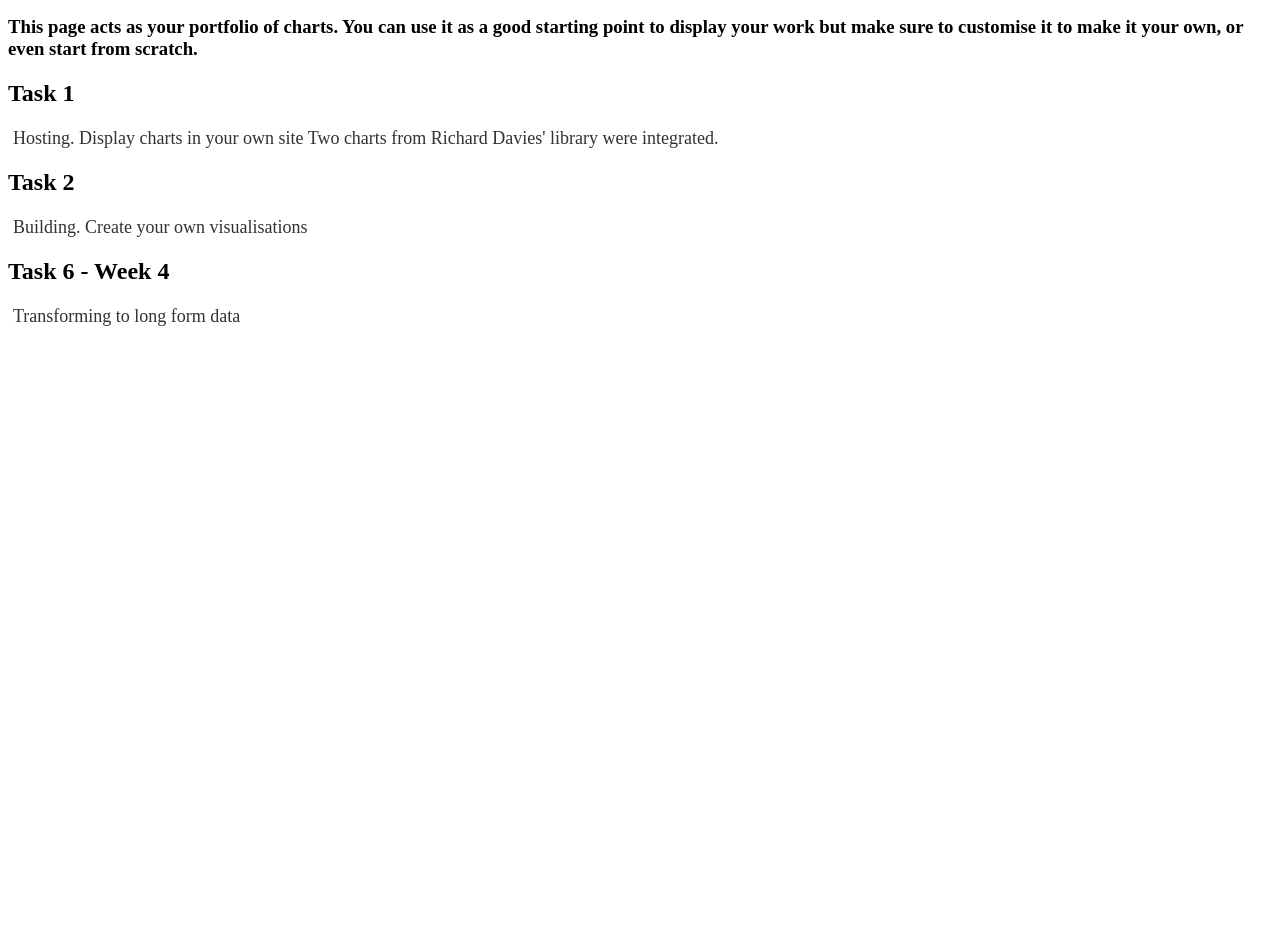
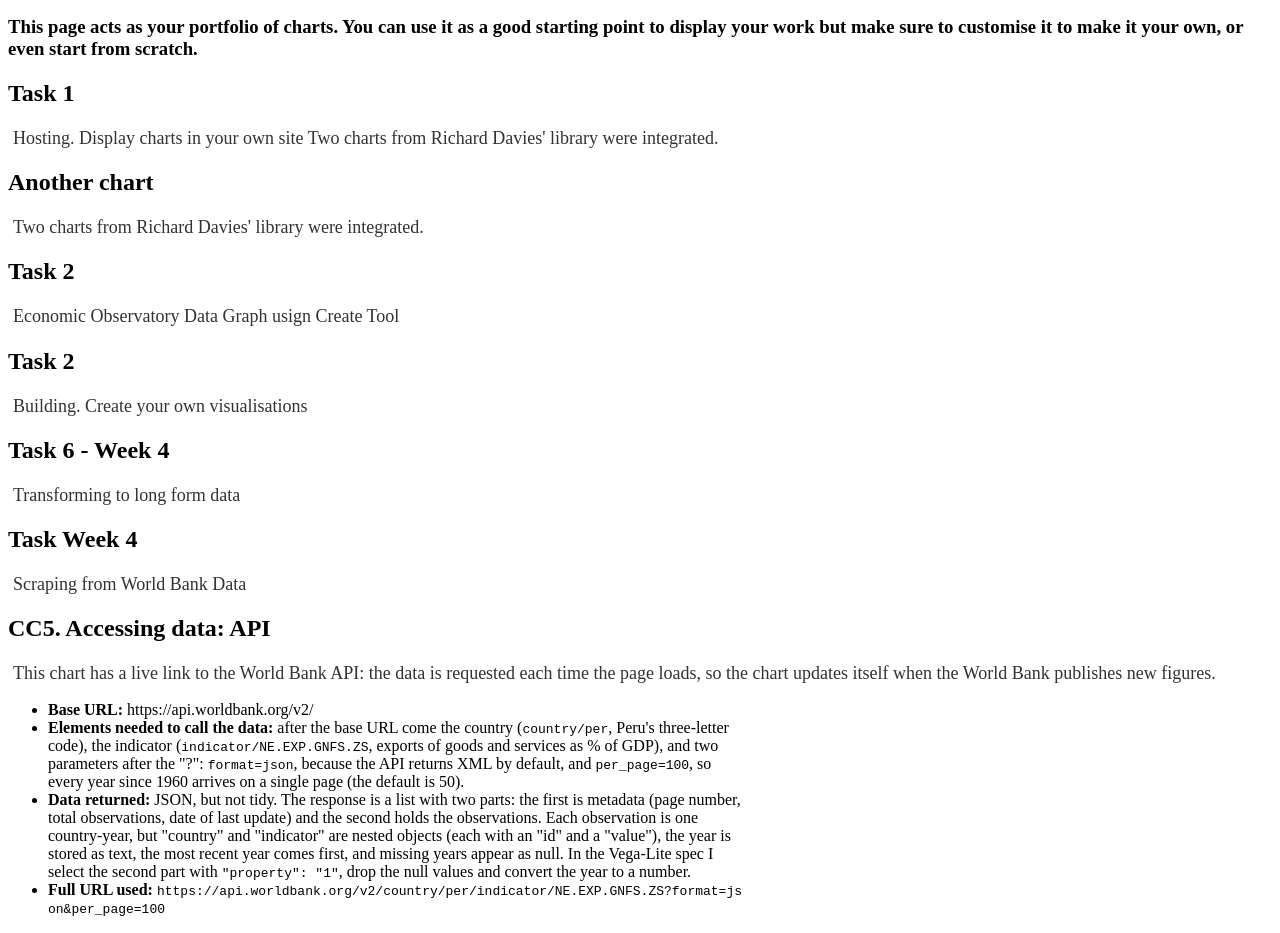
Before and after one commit to valerymaco/valerymaco.github.io, a plain HTML site: page index.html in a window 1280 px wide. Shown: the part 131-1064 px from the top of the page. Before the commit the page ends 800 px from the top, so only its background shows below. Drawn offline with Linux system fonts and the light colour scheme; a script that the page names is missing.

Commit message:
Add files via upload

```diff
--- a/index.html
+++ b/index.html
@@ -60,7 +60,6 @@ if you find that useful -->
     </h3>
 
     <!-- We're organising the page into sections, with each section containing a chart, title and a description -->
-    <section>
         <div class="chart-description">
             <h2>Task 1</h2>
             <p> <!-- This is a paragraph, it's the main way to display text on a web page -->
@@ -71,9 +70,29 @@ if you find that useful -->
 
         <!-- This element will contain our vega-lite chart -->
         <figure id="Location1"></figure> <!-- we give it an id so we can put a vega-lite graph here with VegaEmbed -->
+    </section>
+ <section>
+        <div class="chart-description">
+            <h2>Another chart</h2>
+            <p> <!-- This is a paragraph, it's the main way to display text on a web page -->
+                Two charts from Richard Davies' library were integrated.
+            </p>
+        </div>
+
+        <!-- This element will contain our vega-lite chart -->
+        <figure id="Location4"></figure> <!-- we give it an id so we can put a vega-lite graph here with VegaEmbed -->
+
+        <section>
+            <h2>Task 2</h2>
+            <p> <!-- This is a paragraph, it's the main way to display text on a web page -->
+                Economic Observatory Data Graph usign Create Tool
+            </p>
+        </div>
+
+        <!-- This element will contain our vega-lite chart -->
+        <figure id="Location3"></figure> <!-- we give it an id so we can put a vega-lite graph here with VegaEmbed -->
 
     </section>
-
     <section>
         <div class="chart-description">
             <h2>Task 2</h2>
@@ -98,13 +117,53 @@ if you find that useful -->
         <!-- This element will contain our vega-lite chart -->
         <figure id="Location6"></figure> <!-- we give it an id so we can put a vega-lite graph here with VegaEmbed -->
 
+ <section>
+        <div class="chart-description">
+            <h2>Task Week 4 </h2>
+            <p> <!-- This is a paragraph, it's the main way to display text on a web page -->
+                Scraping from World Bank Data
+            </p>
+        </div>
+
+        <!-- This element will contain our vega-lite chart -->
+        <figure id="Location7"></figure> <!-- we give it an id so we can put a vega-lite graph here with VegaEmbed -->
+
     </section>
-
     <!-- Do you want to add more sections? -->
         <!-- Try copying pasting the section above -->
         <!-- You'll need to change the id of the figure "<figure id="Location2"... -->
         <!-- ... and add a new variable for the graph spec in the script at the bottom of the page -->
 
+
+            <!-- ===================== CC5. ACCESSING DATA: API ===================== -->
+    <section>
+        <div class="chart-description">
+            <h2>CC5. Accessing data: API</h2>
+            <p>
+                This chart has a live link to the World Bank API: the data is requested each time the page loads,
+                so the chart updates itself when the World Bank publishes new figures.
+            </p>
+        </div>
+
+        <figure id="LocationAPI"></figure>
+
+        <ul style="max-width: 700px;">
+            <li><strong>Base URL:</strong> https://api.worldbank.org/v2/</li>
+            <li><strong>Elements needed to call the data:</strong> after the base URL come the country
+                (<code>country/per</code>, Peru's three-letter code), the indicator
+                (<code>indicator/NE.EXP.GNFS.ZS</code>, exports of goods and services as % of GDP), and two
+                parameters after the "?": <code>format=json</code>, because the API returns XML by default, and
+                <code>per_page=100</code>, so every year since 1960 arrives on a single page (the default is 50).</li>
+            <li><strong>Data returned:</strong> JSON, but not tidy. The response is a list with two parts: the
+                first is metadata (page number, total observations, date of last update) and the second holds
+                the observations. Each observation is one country-year, but "country" and "indicator" are nested
+                objects (each with an "id" and a "value"), the year is stored as text, the most recent year comes
+                first, and missing years appear as null. In the Vega-Lite spec I select the second part with
+                <code>"property": "1"</code>, drop the null values and convert the year to a number.</li>
+            <li><strong>Full URL used:</strong>
+                <code style="word-break: break-all;">https://api.worldbank.org/v2/country/per/indicator/NE.EXP.GNFS.ZS?format=json&amp;per_page=100</code></li>
+        </ul>
+    </section>
 
     <!-- This is a script, it's a way to run JavaScript code on the page -->
     <script>
@@ -120,10 +179,32 @@ if you find that useful -->
 
         vegaEmbed('#Location2', chart2)
 
-         let chart3 = "https://raw.githubusercontent.com/RDeconomist/RDeconomist.github.io/refs/heads/main/charts/library/chartLine3.json"; // We're storing the URL of the graph we want to display in a variable
+        let chart5 = "GraphEconomicObs.json"; // We're storing the URL of the graph we want to display in a variable
+        // You should have a spec for a graph in this same folder. Just specify its name here, e.g. let figure_1_spec = "chart1.json"
+
+        vegaEmbed('#Location3', chart5)
+
+         let chart3 = "taskweek4.json"; // We're storing the URL of the graph we want to display in a variable
         // You should have a spec for a graph in this same folder. Just specify its name here, e.g. let figure_1_spec = "chart1.json"
 
         vegaEmbed('#Location6', chart3)
+
+
+         let chart4 = "Graph2.json"; // We're storing the URL of the graph we want to display in a variable
+        // You should have a spec for a graph in this same folder. Just specify its name here, e.g. let figure_1_spec = "chart1.json"
+
+        vegaEmbed('#Location4', chart4)
+
+
+         let chart7 = "GraphAgriculture.json"; // We're storing the URL of the graph we want to display in a variable
+        // You should have a spec for a graph in this same folder. Just specify its name here, e.g. let figure_1_spec = "chart1.json"
+
+        vegaEmbed('#Location7', chart7)
+
+        let chartAPI = "apiChart.json";
+        vegaEmbed('#LocationAPI', chartAPI)
+
+
         // We're using the vegaEmbed function to put a graph in the element with id figure_1
         // Do you want to add more graphs?
         // try defining a new variable for figure_2_spec, adding VegaEmbed for Location2, and adding a new section in the HTML
@@ -134,6 +215,8 @@ if you find that useful -->
 
     </script>
 
+
+
 </body>
 
 </html>
```
